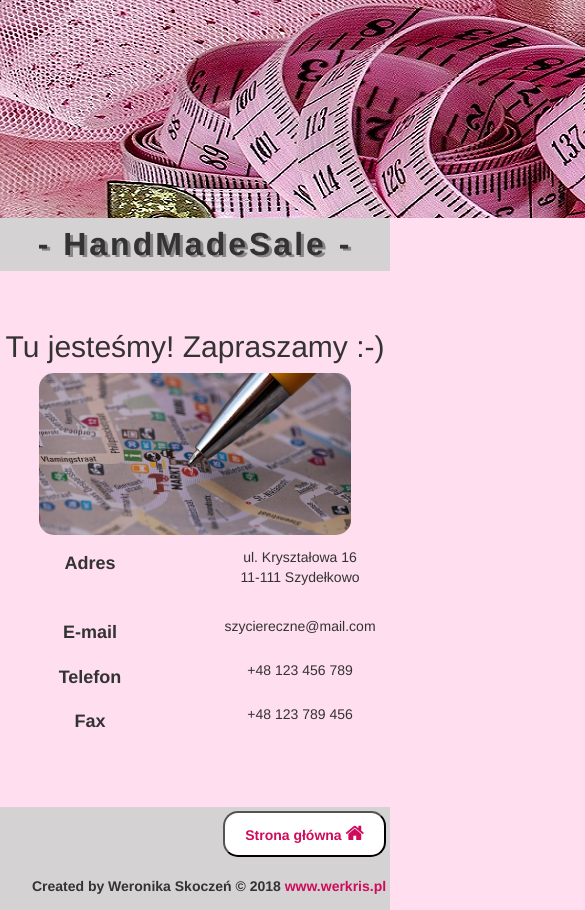
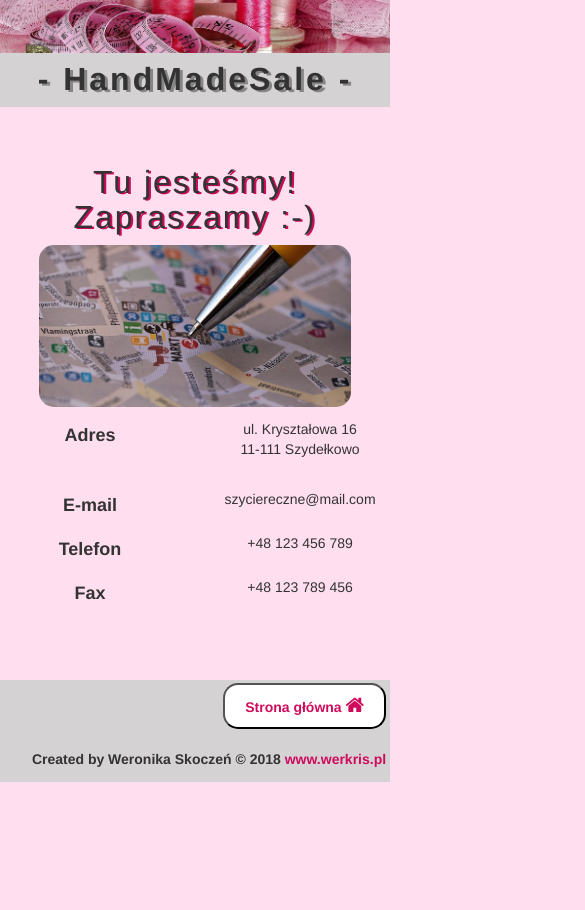
Before and after one commit to werkris/handmade, a plain HTML site: page kontakt.html in a window 390 px wide. Shown: the top 910 px of the page, 585 px wide, since content can reach past the window. After the commit the page ends 844 px from the top, so only its background shows below. Drawn offline with nearby package versions, Linux system fonts and the light colour scheme.

Commit message:
rwd three

```diff
--- a/style.css
+++ b/style.css
@@ -75,12 +75,22 @@ footer button {
 }
 
 @media only screen and (max-width: 768px) {
+	body {
+
+	}
+	.heading img {
+		width: 100%;
+	}
     .text_logo {
         text-align: center;
     }
     .col_three {
-    	margin: 10% auto;
+    	margin: 15% auto;
     }
     .three button {
-    font-size: 28px;
+    	font-size: 28px;
+    }
+    footer button {
+    	margin-bottom: 5%;
+    }
 }
--- a/style_kontakt.css
+++ b/style_kontakt.css
@@ -17,6 +17,12 @@ body {
 .address {
 	text-align: center;
 	margin: 5% 30%;
+}
+.address h2 {
+	letter-spacing: 2px;
+	text-align: center;
+	text-shadow: 2px 1px #CF0B5C;
+	font-size: 32px;
 }
 .address img {
 	border-radius: 15px;
@@ -53,6 +59,9 @@ footer .home {
 }
 
 @media only screen and (max-width: 768px) {
+    .heading img {
+		width: 100%;
+	}
     .text_logo {
         text-align: center;
     }
--- a/style_oferta.css
+++ b/style_oferta.css
@@ -57,6 +57,9 @@ footer .home {
 }
 
 @media only screen and (max-width: 768px) {
+    .heading img {
+		width: 100%;
+	}
     .text_logo {
         text-align: center;
     }
@@ -64,7 +67,8 @@ footer .home {
     	margin: 15% auto;
     }
     .oferty img {
-    	width: 70%;
+    	width: 80%;
+    	text-align: center;
     }
     footer .home {
     	margin-bottom: 5%;
--- a/style_zrealizowane_projekty.css
+++ b/style_zrealizowane_projekty.css
@@ -54,18 +54,24 @@ footer .home {
 
 
 @media only screen and (max-width: 768px) {
+    .carousel_boss .container {
+    	width: 400px;
+    }
+    .heading img {
+		width: 100%;
+	}
     .text_logo {
         text-align: center;
     }
     .carousel_boss {
-    	margin: 15% auto;
+    	margin: 15% 0;
     }
     .carousel_boss h2 {
     	text-align: left;
     	font-size: 30px;
     }
     #myCarousel {
-    	width: 70%;
+    	width: 100%;
     }
     footer .home {
     	margin-bottom: 5%;
```
